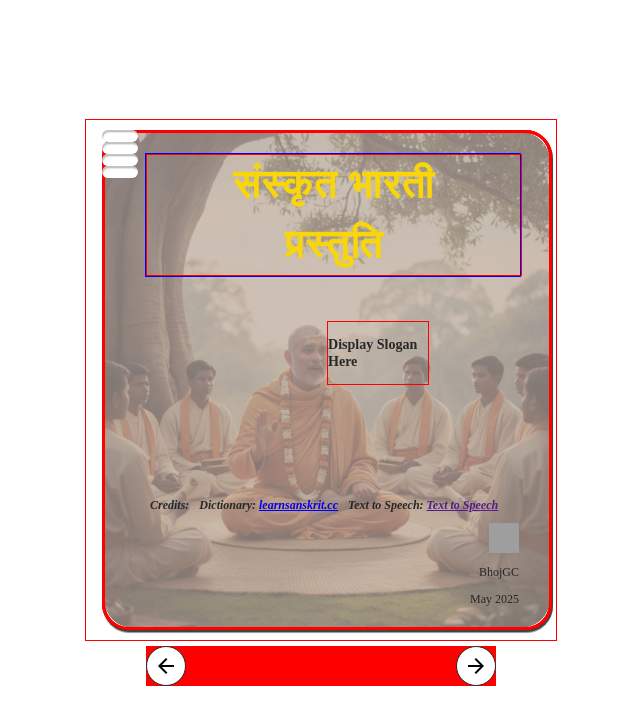
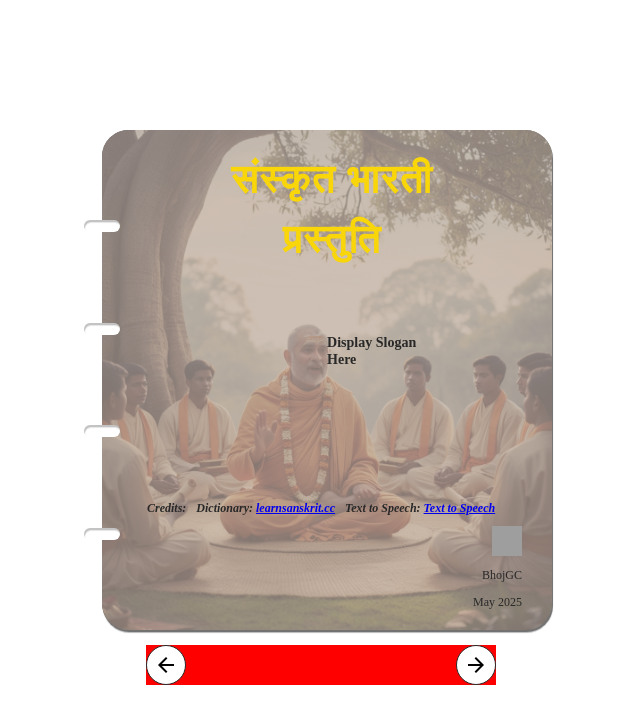
Before and after one commit to gcbhoj/wordsGame, a plain HTML site: page index.html in a window 1280 px wide. Both pictures are taken after a click on the button "arrow_back". Shown: the whole page, without its empty margins (319-959 px from the left). Drawn offline with nearby package versions, Linux system fonts and the light colour scheme; no server answers; grey boxes are pictures that could not be loaded; a web font is replaced by a local one.

Commit message:
third page

```diff
--- a/css/style.css
+++ b/css/style.css
@@ -16,7 +16,6 @@
   width: 450px;
   height: 500px;
   position: relative;
-  border: 1px solid red;
   margin: 5px;
   padding: 10px;
 }
@@ -56,10 +55,8 @@
 }
 .page-head {
   width: 100%;
-  border: 1px solid blue;
 }
 .page-title{
-  border: 1px solid red;
   width: 100%;
   display: flex;
   flex-direction: column;
@@ -71,6 +68,11 @@
   line-height: 60px;
   color: #E6EBE0;
   animation: frontPageTitleColorChange 30s infinite alternate;
+
+}
+.inside-page-title{
+
+
 
 }
 .page-title img{
@@ -96,7 +98,6 @@
 .page-subtitle {
   font-size: 12px;
   font-weight: 300;
-  border: 1px solid red;
   display: flex;
   align-items: flex-end;
   justify-content: center;
@@ -144,7 +145,6 @@
   background-repeat: no-repeat;
   background-size: cover;
   position: relative;
-  border: 3px solid red;
 
 }
 
--- a/index.html
+++ b/index.html
@@ -1,28 +1,23 @@
 <!DOCTYPE html>
-<html lang="SA">
+<html lang="sa">
 <head>
   <meta charset="UTF-8" />
   <meta name="viewport" content="width=device-width, initial-scale=1.0" />
   <title>FlipBook</title>
   <link rel="stylesheet" href="./css/style.css" />
   <script src="./script/script.js" type="module" defer></script>
-    <!--Fav-icon-->
-    <link
-      rel="icon"
-      type="image/x-icon"
-      href="https://raw.githubusercontent.com/gcbhoj/Logos/main/BHSSolutions/BHS%20logo.png"
-    />
-    <!--Google Fonts and Icons-->
-    <link
-      href="https://fonts.googleapis.com/icon?family=Material+Icons|Material+Icons+Outlined|Material+Icons+Round|Material+Icons+Sharp|Material+Icons+Two+Tone"
-      rel="stylesheet"
-    />
+
+  <!-- Favicon -->
+  <link rel="icon" type="image/x-icon"
+    href="https://raw.githubusercontent.com/gcbhoj/Logos/main/BHSSolutions/BHS%20logo.png" />
+
+  <!-- Google Fonts and Icons -->
+  <link href="https://fonts.googleapis.com/icon?family=Material+Icons|Material+Icons+Outlined" rel="stylesheet" />
   <link rel="preconnect" href="https://fonts.googleapis.com" />
   <link rel="preconnect" href="https://fonts.gstatic.com" crossorigin />
   <link
     href="https://fonts.googleapis.com/css2?family=Foldit:wght@100;200;300;400;500;600;700;800;900&display=swap"
-      rel="stylesheet"
-    />
+    rel="stylesheet" />
 </head>
 <body>
   <div class="center">
@@ -39,34 +34,28 @@
           <div class="page-side front">
             <div class="page-head">
               <div class="page-title">
-                  <img src="./images/front_cover_image.jpg" alt="img" />
+                <img src="./images/front_cover_image.jpg" alt="Front Cover" />
                 संस्कृत भारती <br /><span>प्रस्तुति</span>
               </div>
             </div>
             <div class="page-subtitle">
               <h3>Display Slogan Here</h3>
-
             </div>
-
-
-              <div class="page-content"">
-
+            <div class="page-content">
               <p>Credits:</p>
               <p>
                 Dictionary:
-  <a href="https://learnsanskrit.cc/translate?search=matkoTaka&dir=se" target="_blank" rel="noopener noreferrer">
-    learnsanskrit.cc
-  </a>
-  <p>Text to Speech: <a href="" target="_blank" rel="noopener noreferrer">Text to Speech</a></p>
+                <a href="https://learnsanskrit.cc/translate?search=matkoTaka&dir=se" target="_blank"
+                  rel="noopener noreferrer">learnsanskrit.cc</a>
+              </p>
+              <p>
+                Text to Speech:
+                <a href="#" target="_blank" rel="noopener noreferrer">Text to Speech</a>
               </p>
             </div>
             <div class="page-footer">
-                <img
-                  src="https://raw.githubusercontent.com/gcbhoj/Logos/main/BHSSolutions/BHS%20logo.png"
-                  alt="BHS logo"
-                  width="30px"
-                  height="30px"
-                />
+              <img src="https://raw.githubusercontent.com/gcbhoj/Logos/main/BHSSolutions/BHS%20logo.png"
+                alt="BHS logo" width="30px" height="30px" />
               <p>BhojGC</p>
               <span>May 2025</span>
             </div>
@@ -75,37 +64,31 @@
           <div class="page-side back">
             <div class="page-head">
               <div class="page-title">
-                  Movies
-                  <span class="material-icons-outlined">theaters</span>
+                Add some interactive JavaScript here.
+              </div>
+              <div class="page-subtitle"></div>
+            </div>
+            <div class="page-content">
+              Add some interactive JavaScript here.
+            </div>
+            <div class="page-footer">
+              <span></span>
+              <span class="pg-no">2</span>
+            </div>
+          </div>
+        </div>
+
+        <div class="page">
+          <div class="page-side front">
+            <div class="page-head">
+              <div class="inside-page-title">
+                Music
+                <span id="vowelsImage"></span>
               </div>
               <div class="page-subtitle">Client Name</div>
             </div>
             <div class="page-content">
-                Lorem, ipsum dolor sit amet consectetur adipisicing elit.
-                Necessitatibus iusto adipisci ad nobis omnis ipsam, porro
-                aperiam exercitationem eum quas sint facilis nihil possimus qui?
-              </div>
-              <div class="page-footer">
-                <span>May 2023</span>
-                <span class="pg-no">2</span>
-              </div>
-            </div>
-          </div>
-          <div class="page">
-            <div class="page-side front">
-
-              <div class="page-head">
-                <div class="page-title">
-                  Music
-                  <span class="material-icons-outlined"> music_note </span>
-                </div>
-                <div class="page-subtitle">Client Name</div>
-              </div>
-              <div class="page-content">
-                Lorem ipsum dolor sit amet consectetur adipisicing elit. Maiores
-                modi temporibus tempora eligendi consectetur harum recusandae
-                rem exercitationem molestias? Dolorum itaque ducimus quam odio
-                unde
+              first page
             </div>
             <div class="page-footer">
               <span>May 2023</span>
@@ -116,7 +99,7 @@
             <div class="page-head">
               <div class="page-title">
                 Games
-                  <span class="material-icons-outlined"> sports_esports </span>
+                <span class="material-icons-outlined">sports_esports</span>
               </div>
               <div class="page-subtitle">Client Name</div>
             </div>
@@ -132,49 +115,11 @@
             </div>
           </div>
         </div>
-          <div class="page">
-            <div class="page-side front">
-              <div class="page-head">
-                <div class="page-title">
-                  News
-                  <span class="material-icons-outlined"> feed </span>
-                </div>
-                <div class="page-subtitle">Client Name</div>
-              </div>
-              <div class="page-content">
-                Lorem ipsum dolor sit amet consectetur adipisicing elit. Maiores
-                modi temporibus tempora eligendi consectetur harum recusandae
-                rem exercitationem molestias? Dolorum itaque ducimus quam odio
-                unde
-              </div>
-              <div class="page-footer">
-                <span>May 2023</span>
-                <span class="pg-no">5</span>
-              </div>
-            </div>
-            <div class="page-side back">
-              <div class="page-head">
-                <div class="page-title">
-                  Education
-                  <span class="material-icons-outlined"> school </span>
-                </div>
-                <div class="page-subtitle">Client Name</div>
-              </div>
-              <div class="page-content">
-                Lorem ipsum dolor sit amet consectetur adipisicing elit. Maiores
-                modi temporibus tempora eligendi consectetur harum recusandae
-                rem exercitationem molestias? Dolorum itaque ducimus quam odio
-                unde
-              </div>
-              <div class="page-footer">
-                <span>May 2023</span>
-                <span class="pg-no">6</span>
-              </div>
-            </div>
-          </div>
+
         <div class="page"></div>
       </div>
     </div>
+
     <div class="controls">
       <button type="button" class="btn" onclick="previous()">
         <span class="material-icons-outlined">arrow_back</span>
@@ -188,37 +133,41 @@
   <script>
     function setIndex() {
       let pages = document.querySelectorAll(".page");
-        for (var i = 0; i < pages.length; i++) {
+      for (let i = 0; i < pages.length; i++) {
         pages[i].style.zIndex = pages.length - i;
       }
     }
 
+    function previous() {
+      const active = document.querySelector(".page.active");
+      const prev = active?.previousElementSibling;
+      if (!prev) return;
+
+      active.classList.remove("active");
+      prev.classList.add("active");
+      prev.style.transform = "rotateY(0deg)";
       setIndex();
 
-      function previous() {
-        let active = document.querySelector(".active");
-        let prevSib = active.previousElementSibling;
-        active.className = "page";
-        prevSib.className = "page active";
-        setIndex();
-        prevSib.style.transform = "rotateY(0deg)";
-        let prevSib2 = prevSib.previousElementSibling;
-        if (prevSib2 && prevSib2.className == "page") {
-          prevSib2.style.zIndex = "9998";
+      const prevPrev = prev.previousElementSibling;
+      if (prevPrev && prevPrev.classList.contains("page")) {
+        prevPrev.style.zIndex = "9998";
       }
     }
 
     function next() {
-        let active = document.querySelector(".active");
-        let nextSib = active.nextElementSibling;
+      const active = document.querySelector(".page.active");
+      const next = active?.nextElementSibling;
+      if (!next) return;
+
       active.style.transform = "rotateY(180deg)";
-        active.className = "page";
+      active.classList.remove("active");
+      next.classList.add("active");
       setIndex();
+
       active.style.zIndex = "9998";
-        if (nextSib) {
-          nextSib.className = "page active";
     }
-      }
+
+    setIndex();
   </script>
 </body>
 </html>
--- a/script/script.js
+++ b/script/script.js
@@ -1,28 +1,30 @@
 import { loadVowels, loadConsonents, loadData } from "./loadData.js";
 
-
+const completeVowels = [];
+const completeConsonents = [];
+const completeData = [];
 
 window.addEventListener("load", () => {
-  const completeVowels = [];
-  const completeConsonents = [];
-  const completeData = [];
   //loading all vowels from database
   loadVowels().then((vowels) => {
     completeVowels.push(...vowels);
+    // console.log("Loaded Vowels:", completeVowels);
 
-    console.log("Loaded Vowels:", completeVowels);
-    //accessing each item from the complete vowels array
+    const
     completeVowels.forEach((item) => {
-      console.log("Vowels", item.alphabet);
+      //  console.log("Vowels", item.alphabet);
+
     });
   });
+  displayAlphabetImage();
+
   //loading all consonets
   loadConsonents().then((consonents) => {
     completeConsonents.push(...consonents);
-    console.log("Loaded Consonents", consonents);
+    // console.log("Loaded Consonents", consonents);
     //accessing each item from the complete consonents array
     completeConsonents.forEach((item) => {
-      console.log("consonets", item.alphabet);
+      // console.log("consonets", item.alphabet);
     });
   });
 
@@ -30,9 +32,18 @@
 
   loadData().then((data) => {
     completeData.push(...data);
-    console.log("All Data", data);
+    //console.log("All Data", data);
   });
+});
 
+function displayAlphabetImage() {
+  const vowelsImage = document.getElementById("vowelsImageDisplay");
+  let images = "";
 
+  completeVowels.forEach((element) => {
+    images += `<img src="${element.image}" alt="Vowel" style="width:30px; margin-right:5px;">`;
+  });
+  console.log(images)
 
-});
+  vowelsImage.innerHTML = images;
+}
```
Lines whose indentation alone changed are shown as unchanged.
